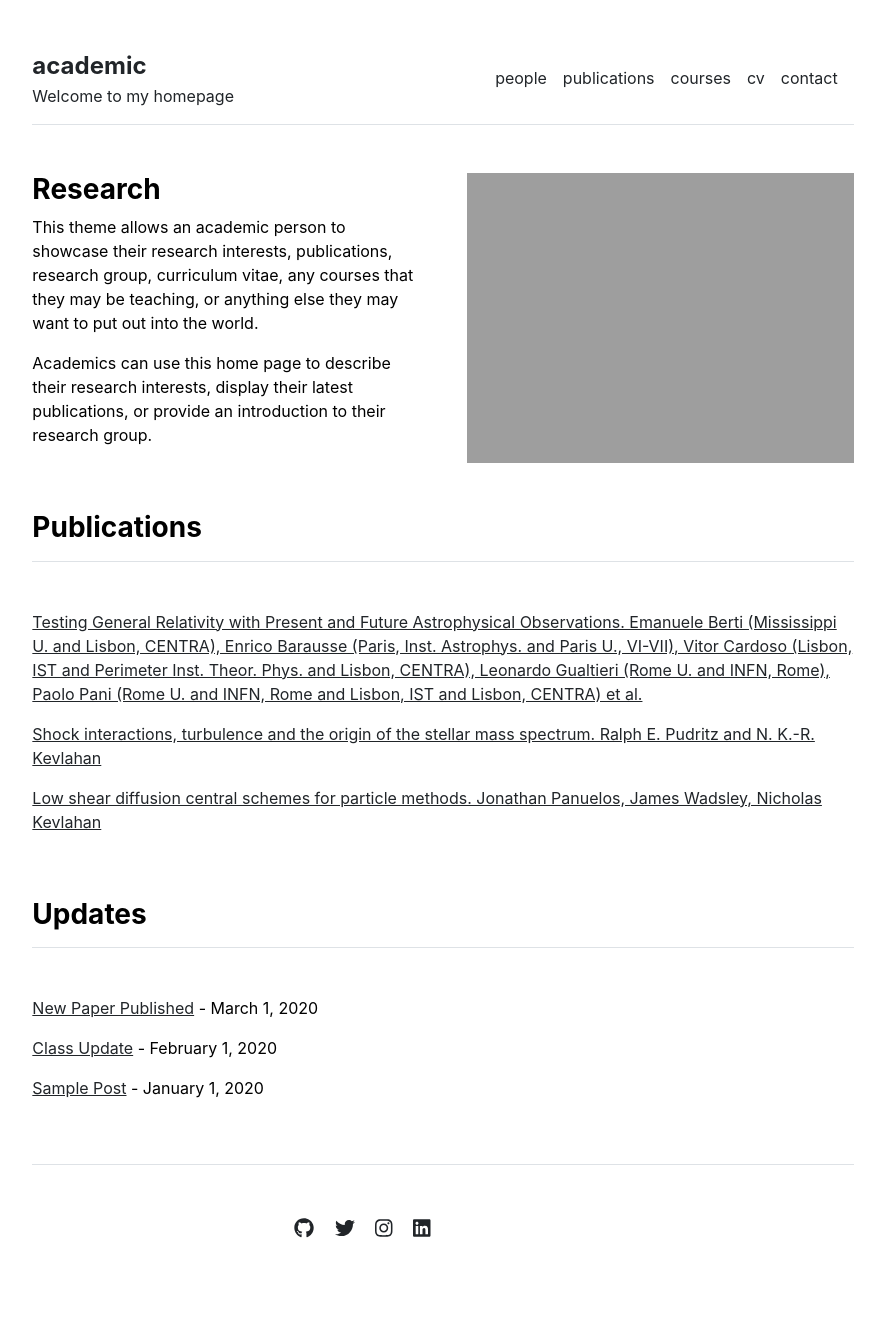
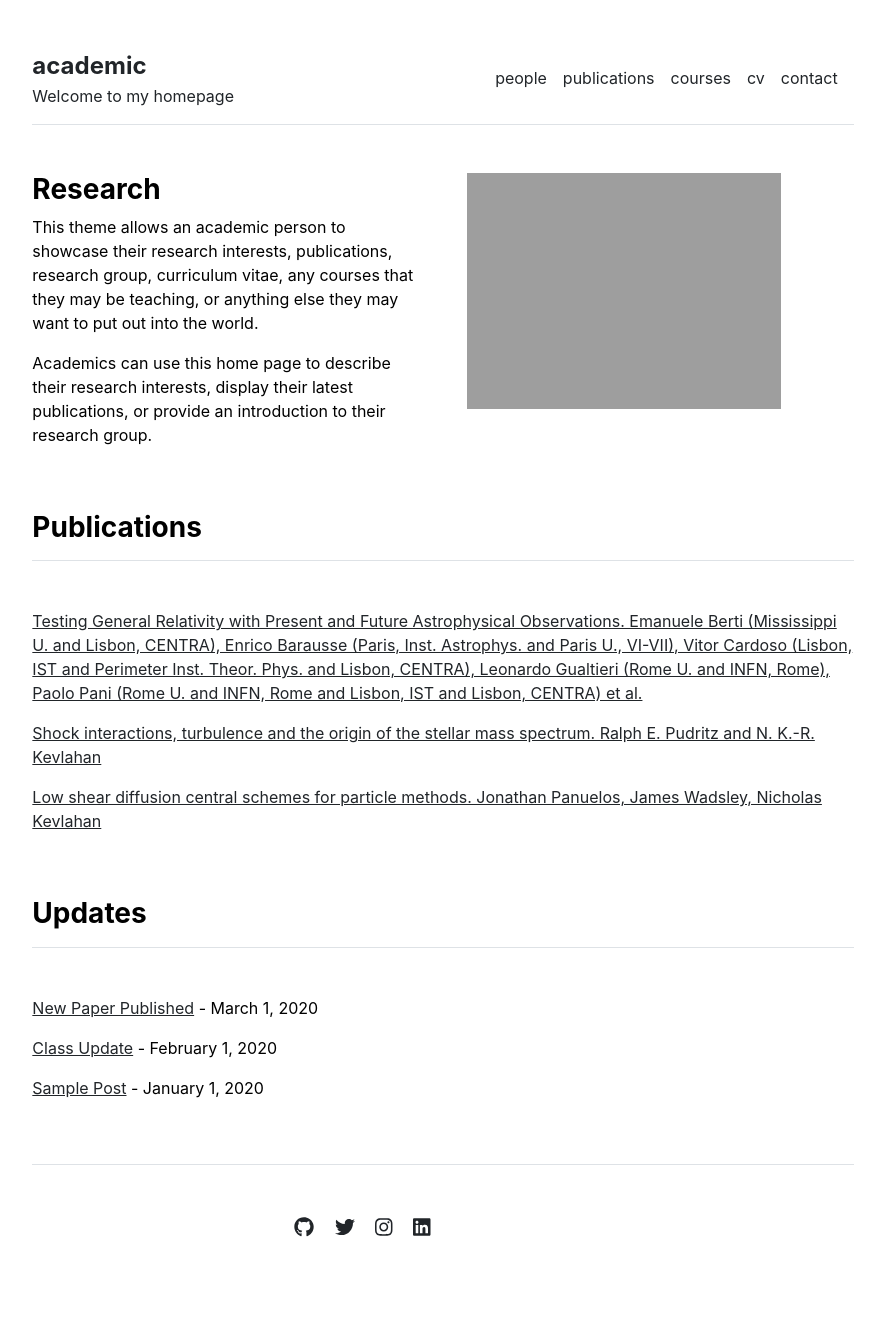
Before and after one commit to akakpokonou/akakpokonou.github.io, a Jekyll site: the page built from index.md, in a window 1280 px wide. Shown: the whole page, without its empty margins (197-1082 px from the left). Built offline with Jekyll 4.4.1, drawn with Linux system fonts in a browser that asks for light colours.

Commit message:
Update home.html

```diff
--- a/_layouts/home.html
+++ b/_layouts/home.html
@@ -7,7 +7,7 @@
     <h3 class="fw-bold">Research</h3>
     {{ content }}
   </div>
-  <div class="col-md-6">
+  <div class="col-md-5">
     <img src="{{ site.github.url }}/assets/img/home.jpg" alt="Home" width="100%">
   </div>
 </div>
```
